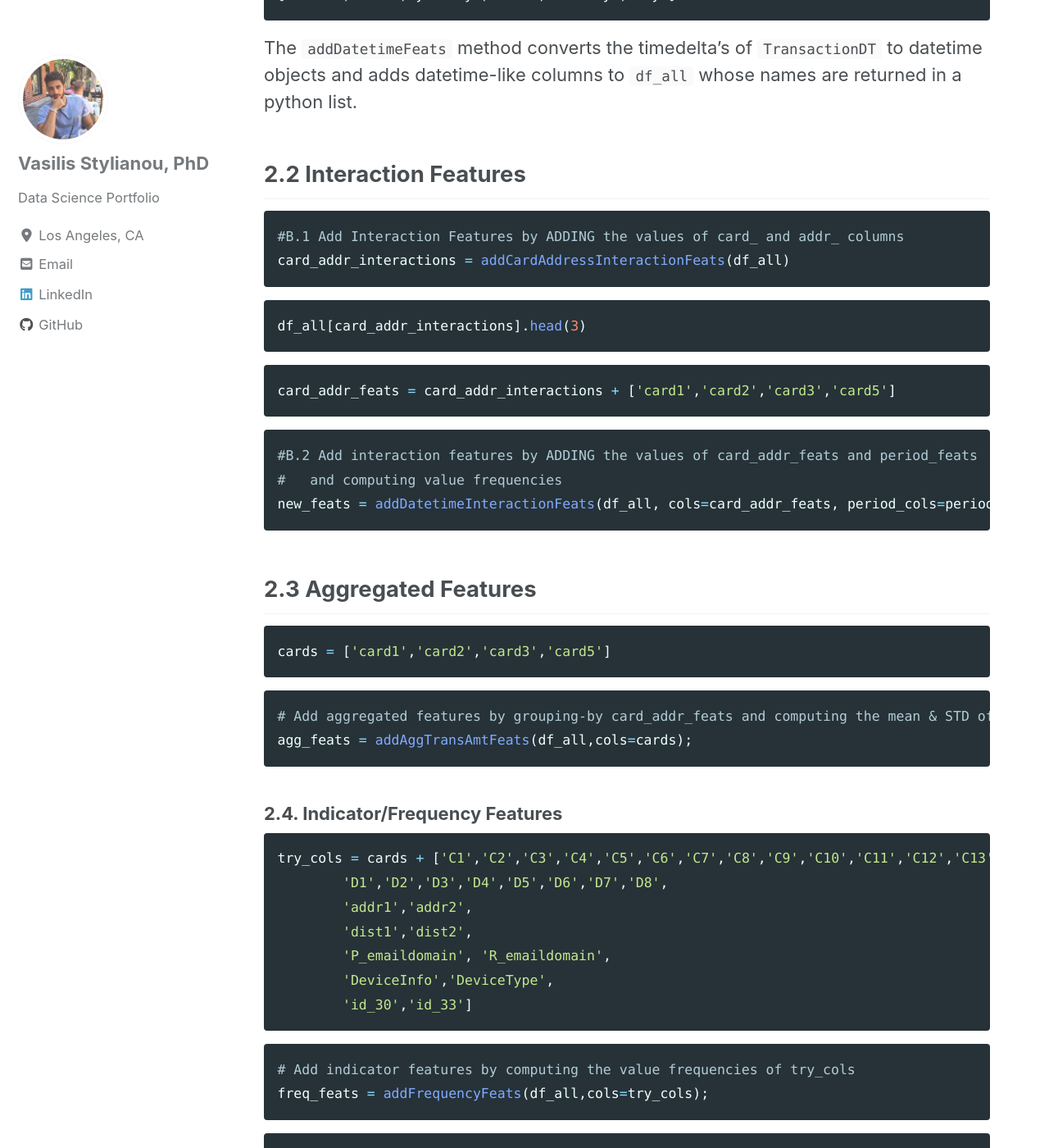
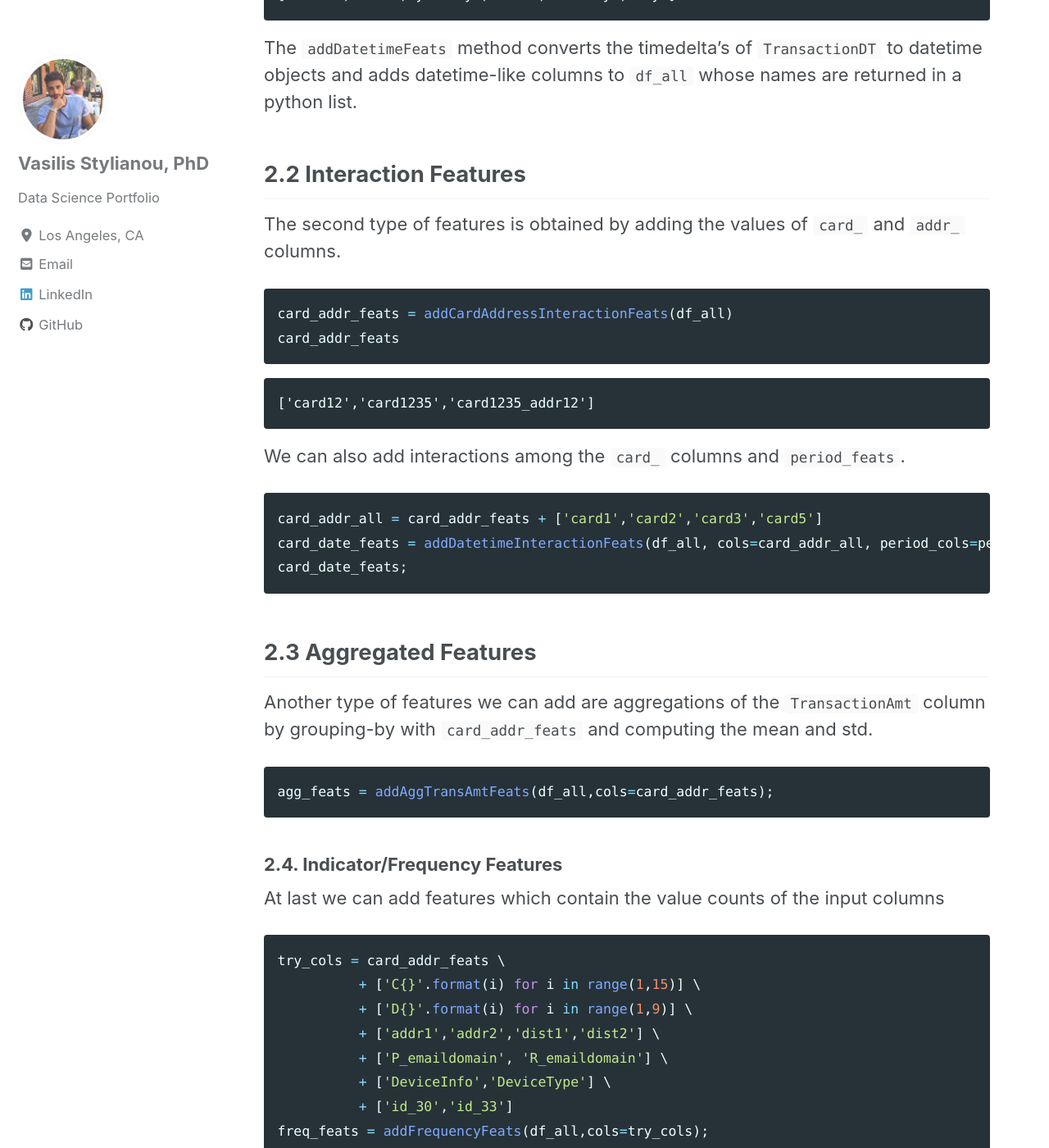
Before and after one commit to vasilis-stylianou/vasilis-stylianou.github.io, a Jekyll site: the page built from _posts/2019-09-20-ML_Kaggle_Part1.md, in a window 1280 px wide and 1400 px high, scrolled down 13666 px. Shown: the whole window at 82% size. Built offline with Jekyll 4.4.1, drawn with Linux system fonts in a browser that asks for light colours; cached includes are drawn as plain includes; nearby versions of some CDN libraries; some of the changed text lies outside the part shown.

Commit message:
Update 2019-09-20-ML_Kaggle_Part1.md

````diff
--- a/_posts/2019-09-20-ML_Kaggle_Part1.md
+++ b/_posts/2019-09-20-ML_Kaggle_Part1.md
@@ -3741,65 +3741,43 @@ period_feats
     ['month','week','yearday','hour','weekday','day']
 
 The ```addDatetimeFeats``` method converts the timedelta's of ```TransactionDT``` to datetime objects and adds datetime-like columns to ```df_all``` whose names are returned in a python list.
+
 ## 2.2 Interaction Features
-
-
-```python
-#B.1 Add Interaction Features by ADDING the values of card_ and addr_ columns
-card_addr_interactions = addCardAddressInteractionFeats(df_all)
-```
-
-
-```python
-df_all[card_addr_interactions].head(3)
-```
-
-
-```python
-card_addr_feats = card_addr_interactions + ['card1','card2','card3','card5']
-```
-
-
-```python
-#B.2 Add interaction features by ADDING the values of card_addr_feats and period_feats
-#   and computing value frequencies
-new_feats = addDatetimeInteractionFeats(df_all, cols=card_addr_feats, period_cols=period_feats);
+The second type of features is obtained by adding the values of ```card_``` and ```addr_``` columns.
+```python
+card_addr_feats = addCardAddressInteractionFeats(df_all)
+card_addr_feats
+```
+    ['card12','card1235','card1235_addr12']
+
+We can also add interactions among the ```card_``` columns and ```period_feats```.
+```python
+card_addr_all = card_addr_feats + ['card1','card2','card3','card5']
+card_date_feats = addDatetimeInteractionFeats(df_all, cols=card_addr_all, period_cols=period_feats);
+card_date_feats;
 ```
 
 ## 2.3 Aggregated Features
-
-
-```python
-cards = ['card1','card2','card3','card5']
-```
-
-
-```python
-# Add aggregated features by grouping-by card_addr_feats and computing the mean & STD of 'TransactionAmt'
-agg_feats = addAggTransAmtFeats(df_all,cols=cards);
+Another type of features we can add are aggregations of the ```TransactionAmt``` column by grouping-by with ```card_addr_feats``` and computing the mean and std.
+```python
+agg_feats = addAggTransAmtFeats(df_all,cols=card_addr_feats);
 ```
 
 ### 2.4. Indicator/Frequency Features
-
-
-```python
-try_cols = cards + ['C1','C2','C3','C4','C5','C6','C7','C8','C9','C10','C11','C12','C13','C14',
-        'D1','D2','D3','D4','D5','D6','D7','D8',
-        'addr1','addr2',
-        'dist1','dist2',
-        'P_emaildomain', 'R_emaildomain',
-        'DeviceInfo','DeviceType',
-        'id_30','id_33']
-```
-
-
-```python
-# Add indicator features by computing the value frequencies of try_cols
+At last we can add features which contain the value counts of the input columns
+```python
+try_cols = card_addr_feats \
+          + ['C{}'.format(i) for i in range(1,15)] \
+          + ['D{}'.format(i) for i in range(1,9)] \
+          + ['addr1','addr2','dist1','dist2'] \
+          + ['P_emaildomain', 'R_emaildomain'] \
+          + ['DeviceInfo','DeviceType'] \
+          + ['id_30','id_33']
 freq_feats = addFrequencyFeats(df_all,cols=try_cols);
 ```
-
-```python
-new_cols = period_feats + agg_feats + freq_feats
+Putting everything together:
+```python
+new_cols = period_feats + card_addr_feats + card_date_feats + agg_feats + freq_feats
 ```
 
 # Step 3: Preprocessing and Feature Selection
````
Also changed, not shown: other parts of _posts/2019-09-20-ML_Kaggle_Part1.md (+3 -3 lines).
